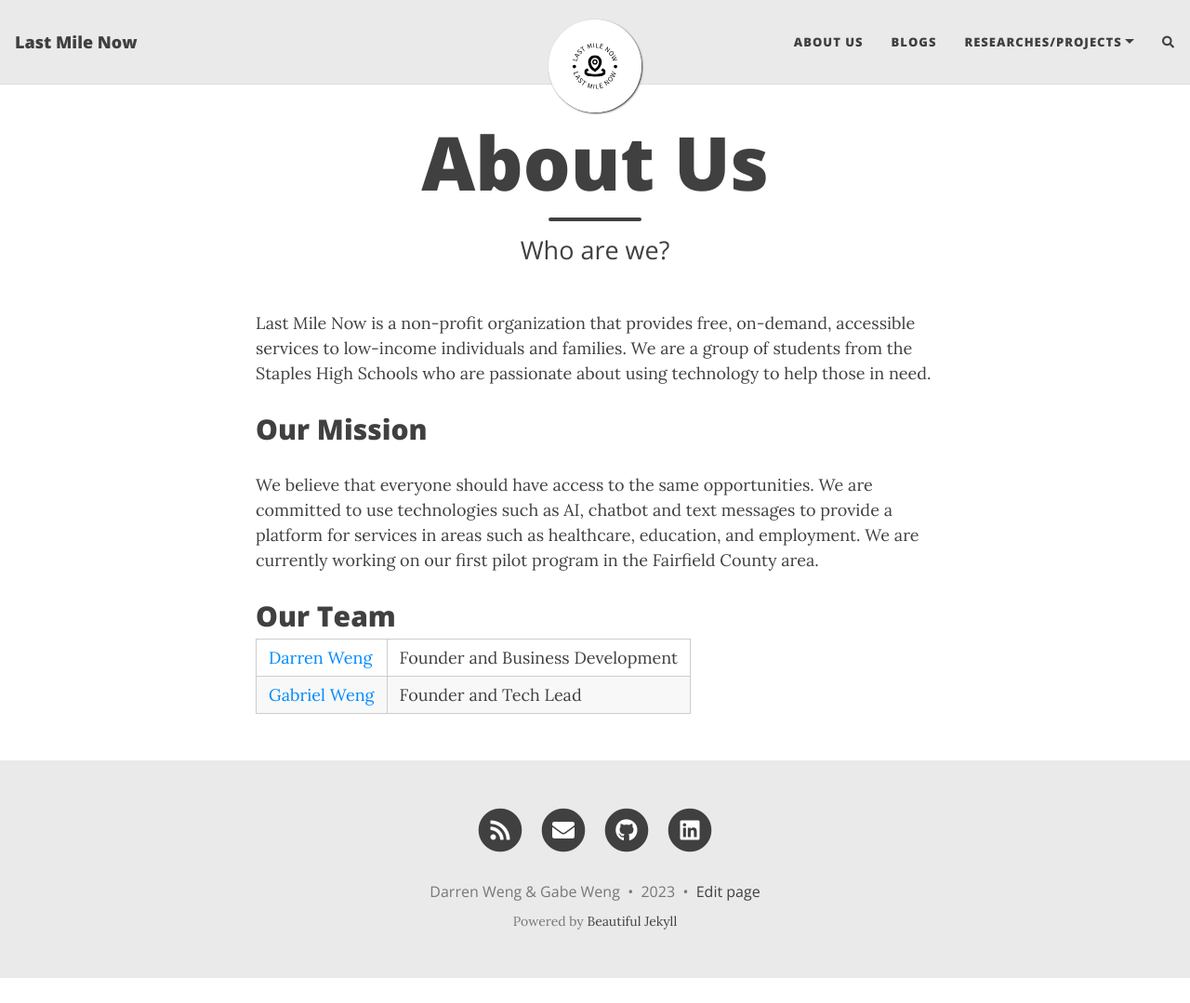
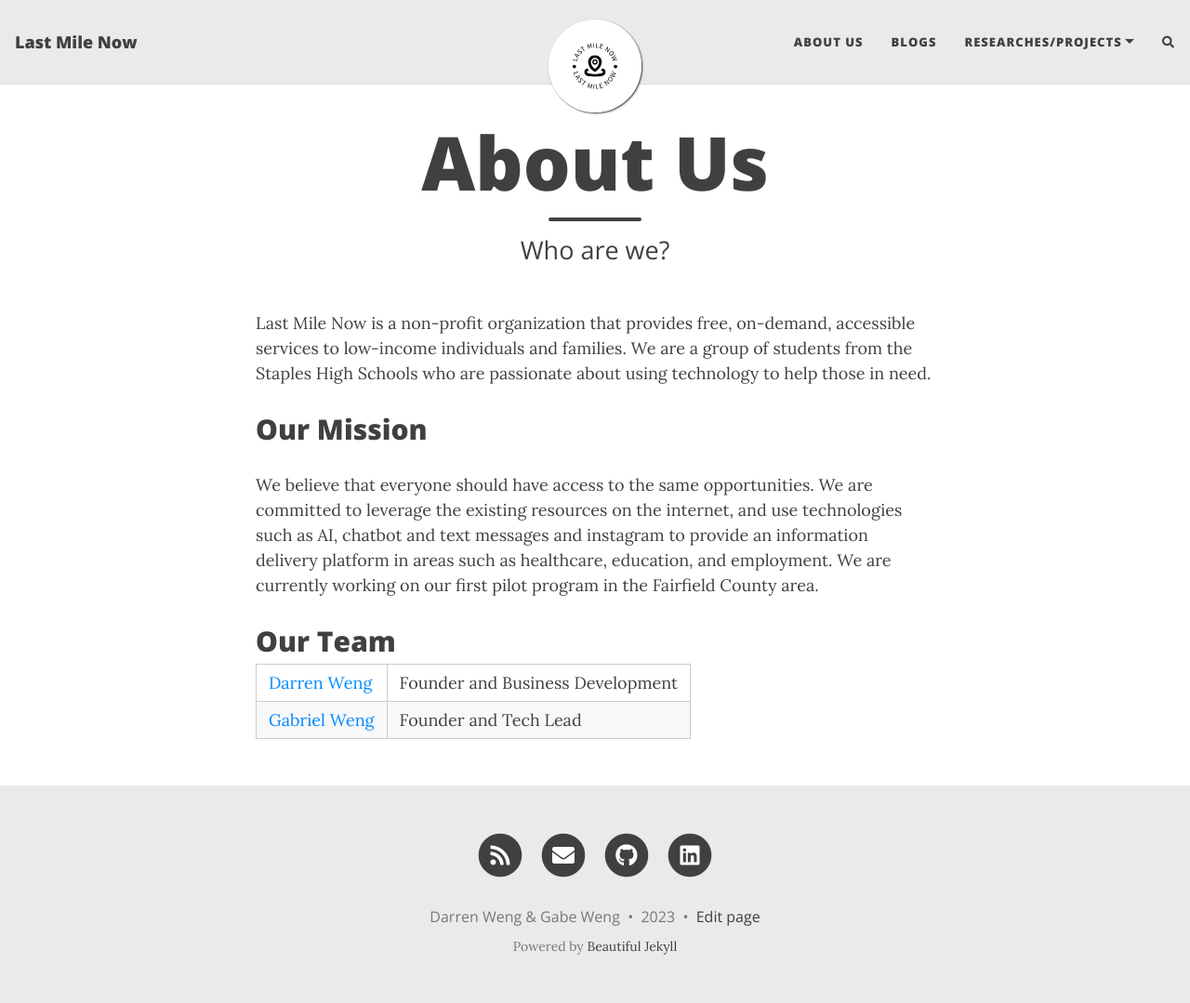
Before and after one commit to LastMileNow/lastmilenow.github.io, a Jekyll site: the page built from aboutme.md, in a window 1280 px wide and 1079 px high. Shown: the whole window at 93% size. Built offline with Jekyll 4.4.1, drawn with Linux system fonts in a browser that asks for light colours; nearby versions of some CDN libraries; comment, search, counter and statistics services are not loaded.

Commit message:
abkoutme

```diff
--- a/aboutme.md
+++ b/aboutme.md
@@ -8,7 +8,7 @@
 
 ## Our Mission
 
-We believe that everyone should have access to the same opportunities. We are committed to use technologies such as AI, chatbot and text messages to provide a platform for services in areas such as healthcare, education, and employment. We are currently working on our first pilot program in the Fairfield County area.
+We believe that everyone should have access to the same opportunities. We are committed to leverage the existing resources on the internet, and use technologies such as AI, chatbot and text messages and instagram to provide an information delivery platform in areas such as healthcare, education, and employment. We are currently working on our first pilot program in the Fairfield County area.
 
 
 ## Our Team
```
